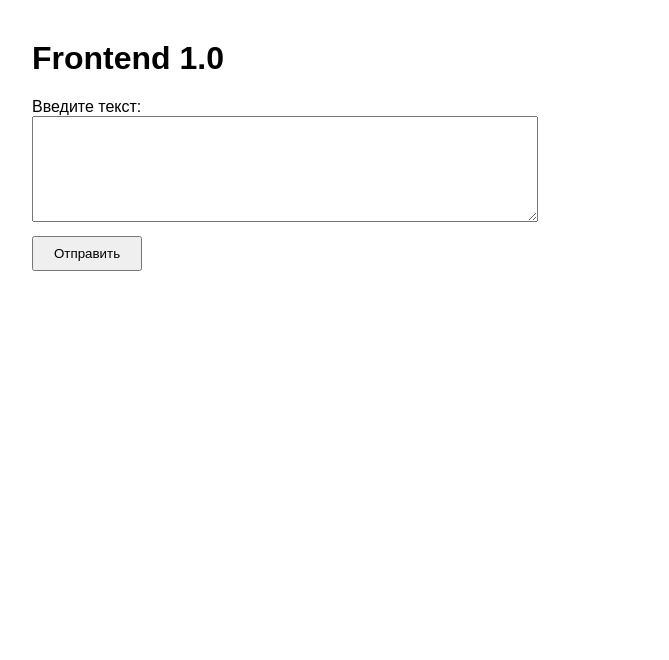
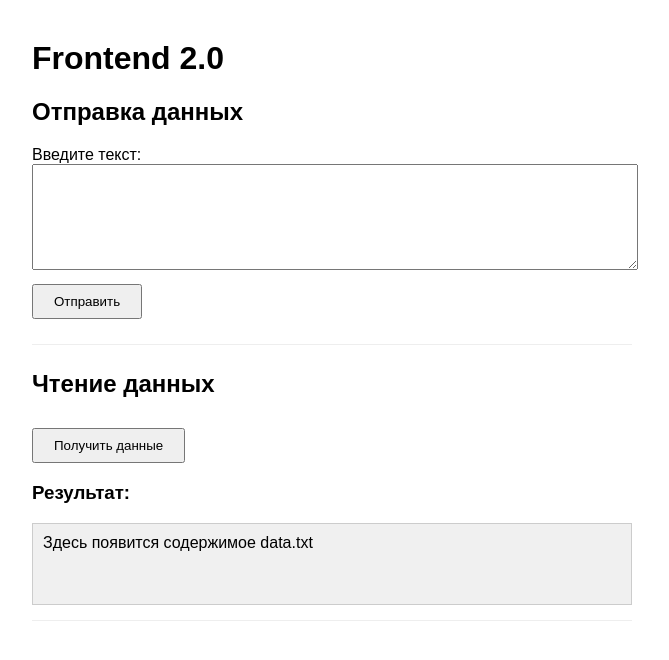
Before and after one commit to Lizochek-Neko/frontend, a Flask app: page / in a window 1280 px wide. Shown: the top 660 px of the page, without its empty margins (8-677 px from the left). Run offline with Flask 3, Linux system fonts and the light colour scheme.

Commit message:
Frontend v2.0: добавлено поле чтения данных с бэкенда

```diff
--- a/app.py
+++ b/app.py
@@ -11,16 +11,51 @@ def index():
 
 @app.route('/send', methods=['POST'])
 def send():
-    """Проксирует запрос с фронтенда на бэкенд."""
+    """Проксирует отправку текста на бэкенд."""
     text = request.form.get('text', '')
     try:
-        resp = requests.post(
-            f'{BACKEND_URL}/api/save',
-            json={'text': text}
-        )
+        resp = requests.post(f'{BACKEND_URL}/api/save', json={'text': text})
+        return resp.json()
+    except requests.exceptions.ConnectionError:
+        return {'status': 'error', 'message': 'Бэкенд недоступен'}, 500
+
+@app.route('/read', methods=['GET'])
+def read():
+    """Проксирует запрос чтения данных с бэкенда."""
+    try:
+        resp = requests.get(f'{BACKEND_URL}/api/read')
         return resp.json()
     except requests.exceptions.ConnectionError:
         return {'status': 'error', 'message': 'Бэкенд недоступен'}, 500
 
 if __name__ == '__main__':
     app.run(host='0.0.0.0', port=8080, debug=True)
+
+
+#Frontend 1.0
+# from flask import Flask, render_template, request
+# import requests
+
+# app = Flask(__name__)
+
+# BACKEND_URL = 'http://127.0.0.1:5000'
+
+# @app.route('/')
+# def index():
+#     return render_template('index.html')
+
+# @app.route('/send', methods=['POST'])
+# def send():
+#     """Проксирует запрос с фронтенда на бэкенд."""
+#     text = request.form.get('text', '')
+#     try:
+#         resp = requests.post(
+#             f'{BACKEND_URL}/api/save',
+#             json={'text': text}
+#         )
+#         return resp.json()
+#     except requests.exceptions.ConnectionError:
+#         return {'status': 'error', 'message': 'Бэкенд недоступен'}, 500
+
+# if __name__ == '__main__':
+#     app.run(host='0.0.0.0', port=8080, debug=True)
--- a/templates/index.html
+++ b/templates/index.html
@@ -1,4 +1,89 @@
 <!DOCTYPE html>
+<html lang="ru">
+<head>
+    <meta charset="UTF-8">
+    <meta name="viewport" content="width=device-width, initial-scale=1.0">
+    <title>Frontend 2.0</title>
+    <style>
+        body { font-family: Arial, sans-serif; margin: 40px; }
+        .container { max-width: 600px; }
+        textarea { width: 100%; height: 100px; }
+        button { margin-top: 10px; padding: 8px 20px; }
+        #sendResult { margin-top: 10px; color: green; }
+        #readResult {
+            margin-top: 15px;
+            padding: 10px;
+            background: #f0f0f0;
+            border: 1px solid #ccc;
+            white-space: pre-wrap;
+            min-height: 60px;
+        }
+        .section { margin-bottom: 25px; border-bottom: 1px solid #eee; padding-bottom: 15px; }
+    </style>
+</head>
+<body>
+    <div class="container">
+        <h1>Frontend 2.0</h1>
+
+        <!-- Блок 1: отправка данных (из версии 1.0) -->
+        <div class="section">
+            <h2>Отправка данных</h2>
+            <form id="form">
+                <label for="text">Введите текст:</label><br>
+                <textarea id="text" name="text" required></textarea><br>
+                <button type="submit">Отправить</button>
+            </form>
+            <div id="sendResult"></div>
+        </div>
+
+        <!-- Блок 2: чтение данных (новое в версии 2.0) -->
+        <div class="section">
+            <h2>Чтение данных</h2>
+            <button id="readBtn">Получить данные</button>
+            <h3>Результат:</h3>
+            <div id="readResult">Здесь появится содержимое data.txt</div>
+        </div>
+    </div>
+
+    <script>
+        // Отправка данных
+        document.getElementById('form').addEventListener('submit', async (e) => {
+            e.preventDefault();
+            const text = document.getElementById('text').value;
+            const formData = new FormData();
+            formData.append('text', text);
+
+            try {
+                const resp = await fetch('/send', { method: 'POST', body: formData });
+                const data = await resp.json();
+                document.getElementById('sendResult').textContent =
+                    data.status === 'success' ? '✅ Данные отправлены!' : '❌ Ошибка';
+            } catch (err) {
+                document.getElementById('sendResult').textContent = '❌ Ошибка соединения';
+            }
+        });
+
+        // Чтение данных
+        document.getElementById('readBtn').addEventListener('click', async () => {
+            try {
+                const resp = await fetch('/read');
+                const data = await resp.json();
+                if (data.status === 'success') {
+                    document.getElementById('readResult').textContent =
+                        data.data || 'Файл пуст';
+                } else {
+                    document.getElementById('readResult').textContent = '❌ Ошибка чтения';
+                }
+            } catch (err) {
+                document.getElementById('readResult').textContent = '❌ Ошибка соединения';
+            }
+        });
+    </script>
+</body>
+</html>
+
+<!-- Frontedn 1.0 -->
+<!-- <!DOCTYPE html>
 <html lang="ru">
 <head>
     <meta charset="UTF-8">
@@ -41,4 +126,4 @@
         });
     </script>
 </body>
-</html>
+</html> -->
```
